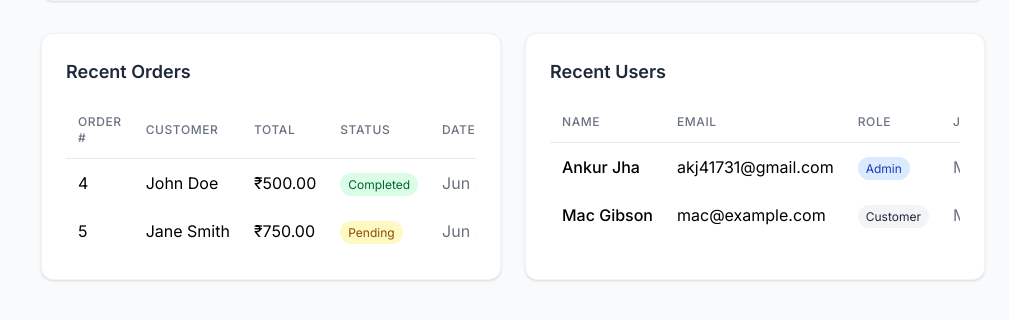
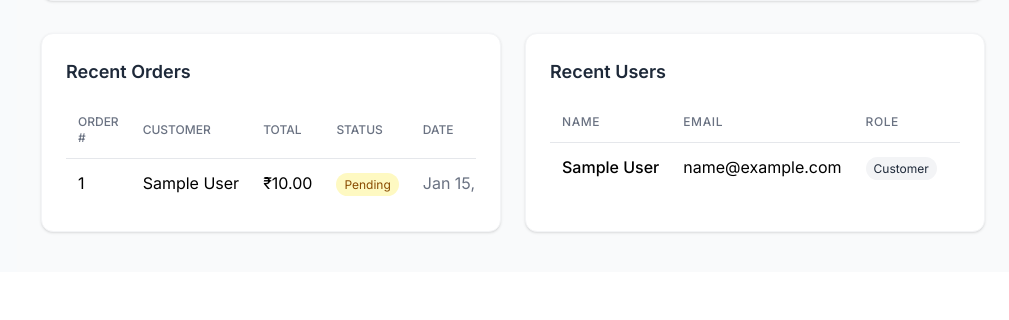
Before and after one commit to ankurjhaaa/makhanaweb-pro, a Laravel app: page /admin/dashboard in a window 1280 px wide. Shown: the part 965-1285 px from the top of the page, without its empty margins (271-1280 px from the left). After the commit the page ends 1199 px from the top, so only its background shows below. Run offline with Laravel 12, Linux system fonts and the light colour scheme; a user stored in the database is signed in; tables that the repository leaves empty hold one stand-in row (values such as "Sample post"); style sheets or scripts are compiled from the project's sources; parts of the project's set-up code (start-up, migrations or seed data) failed here and were passed over; some libraries are stand-ins or nearby versions.

Commit message:
admin dashboard work and status work done in admin

```diff
--- a/app/Http/Controllers/AdminController.php
+++ b/app/Http/Controllers/AdminController.php
@@ -17,8 +17,10 @@
 {
      public function dashboard()
     {
+       $orders = Order::with('user')->latest()->get();
+        $users  = User::latest()->take(2)->get();
 
-        return view('admin.dashboard');
+        return view('admin.dashboard', compact('orders', 'users'));
     }
     public function adminCategoryPage()
     {
@@ -154,7 +156,7 @@
         $product = Product::findOrFail($id);
 
         $imageFileId = $product->image;       // by default old image
-    $imagelink   = $product->imagelink;   // by default old image link
+        $imagelink = $product->imagelink;   // by default old image link
 
         // Agar nayi image upload ho rahi hai
         if ($request->hasFile('image')) {
@@ -178,22 +180,22 @@
 
             if (isset($uploadFile->result) && isset($uploadFile->result->url)) {
                 $imageFileId = $uploadFile->result->fileId;
-            $imagelink   = $uploadFile->result->url;
+                $imagelink = $uploadFile->result->url;
             }
         }
 
         // Update product
         $product->update([
             'category_id' => $request->category_id,
-        'name'        => $request->name,
+            'name' => $request->name,
             'description' => $request->description,
-        'price'       => $request->price,
-        'stock'       => $request->stock,
-        'mrp'         => $request->mrp,
-        'quantity'    => $request->quantity,
-        'unit'        => $request->unit,
-        'image'       => $imageFileId,
-        'imagelink'   => $imagelink,
+            'price' => $request->price,
+            'stock' => $request->stock,
+            'mrp' => $request->mrp,
+            'quantity' => $request->quantity,
+            'unit' => $request->unit,
+            'image' => $imageFileId,
+            'imagelink' => $imagelink,
         ]);
 
         return back()->with('success', 'Product updated successfully');
@@ -292,6 +294,18 @@
 
         return view('admin.viewOrder', compact('order'));
     }
+    public function updateStatus(Request $request, Order $order)
+    {
+        $request->validate([
+            'status' => 'required|in:pending,processing,shipped,delivered,cancelled'
+        ]);
+
+        $order->status = $request->status;
+        $order->save();
+
+        return back()->with('success', 'Order status updated successfully!');
+    }
+
 
     public function deleteOrder($id)
     {
--- a/resources/views/admin/dashboard.blade.php
+++ b/resources/views/admin/dashboard.blade.php
@@ -88,7 +88,8 @@
                     </div>
 
                     <div class="mt-2 md:mt-0">
-                        <select class="py-1 px-3 border border-gray-300 rounded-md text-sm bg-white shadow-sm focus:outline-none focus:ring-2 focus:ring-blue-500 focus:border-blue-500">
+                        <select
+                            class="py-1 px-3 border border-gray-300 rounded-md text-sm bg-white shadow-sm focus:outline-none focus:ring-2 focus:ring-blue-500 focus:border-blue-500">
                             <option>Month</option>
                             <option>Week</option>
                             <option>Year</option>
@@ -107,7 +108,8 @@
                 <div class="flex flex-wrap justify-between items-center mb-6">
                     <h3 class="text-lg font-semibold text-gray-800">Stock Unit</h3>
                     <div class="mt-2 md:mt-0">
-                        <select class="py-1 px-3 border border-gray-300 rounded-md text-sm bg-white shadow-sm focus:outline-none focus:ring-2 focus:ring-blue-500 focus:border-blue-500">
+                        <select
+                            class="py-1 px-3 border border-gray-300 rounded-md text-sm bg-white shadow-sm focus:outline-none focus:ring-2 focus:ring-blue-500 focus:border-blue-500">
                             <option>All time</option>
                             <option>This month</option>
                             <option>This year</option>
@@ -118,7 +120,9 @@
                 <!-- Donut chart placeholder -->
                 <div class="relative h-52 w-52 mx-auto">
                     <!-- This would be replaced with an actual chart in a real implementation -->
-                    <div class="rounded-full h-full w-full border-8 border-l-green-600 border-r-yellow-400 border-t-red-500 border-b-green-600 rotate-45"></div>
+                    <div
+                        class="rounded-full h-full w-full border-8 border-l-green-600 border-r-yellow-400 border-t-red-500 border-b-green-600 rotate-45">
+                    </div>
                     <div class="absolute inset-0 flex items-center justify-center">
                         <div class="bg-white h-32 w-32 rounded-full"></div>
                     </div>
@@ -158,12 +162,14 @@
                 <div class="flex items-center gap-4">
                     <div class="flex items-center gap-2">
                         <span class="text-sm text-gray-600">Sort by:</span>
-                        <select class="py-1 px-3 border border-gray-300 rounded-md text-sm bg-white shadow-sm focus:outline-none">
+                        <select
+                            class="py-1 px-3 border border-gray-300 rounded-md text-sm bg-white shadow-sm focus:outline-none">
                             <option>Most sales</option>
                             <option>Highest rated</option>
                         </select>
                     </div>
-                    <button class="bg-green-600 hover:bg-green-700 text-white py-1 px-3 rounded-md text-sm flex items-center gap-1">
+                    <button
+                        class="bg-green-600 hover:bg-green-700 text-white py-1 px-3 rounded-md text-sm flex items-center gap-1">
                         <i class="fas fa-plus"></i> Add products
                     </button>
                 </div>
@@ -237,40 +243,56 @@
                     <table class="min-w-full">
                         <thead>
                             <tr class="border-b border-gray-200">
-                                <th class="text-left py-3 px-3 text-xs font-medium text-gray-500 uppercase tracking-wider">Order #</th>
-                                <th class="text-left py-3 px-3 text-xs font-medium text-gray-500 uppercase tracking-wider">Customer</th>
-                                <th class="text-left py-3 px-3 text-xs font-medium text-gray-500 uppercase tracking-wider">Total</th>
-                                <th class="text-left py-3 px-3 text-xs font-medium text-gray-500 uppercase tracking-wider">Status</th>
-                                <th class="text-left py-3 px-3 text-xs font-medium text-gray-500 uppercase tracking-wider">Date</th>
+                                <th class="text-left py-3 px-3 text-xs font-medium text-gray-500 uppercase">Order #</th>
+                                <th class="text-left py-3 px-3 text-xs font-medium text-gray-500 uppercase">Customer</th>
+                                <th class="text-left py-3 px-3 text-xs font-medium text-gray-500 uppercase">Total</th>
+                                <th class="text-left py-3 px-3 text-xs font-medium text-gray-500 uppercase">Status</th>
+                                <th class="text-left py-3 px-3 text-xs font-medium text-gray-500 uppercase">Date</th>
                             </tr>
                         </thead>
                         <tbody>
+                            @forelse($orders->take(2) as $order)
                                 <tr class="hover:bg-gray-50">
-                                <td class="py-3 px-3 whitespace-nowrap">4</td>
-                                <td class="py-3 px-3 whitespace-nowrap">John Doe</td>
-                                <td class="py-3 px-3 whitespace-nowrap">₹500.00</td>
+                                    <td class="py-3 px-3 whitespace-nowrap">{{ $order->id }}</td>
+                                    <td class="py-3 px-3 whitespace-nowrap"> {{ $order->user->name ?? 'Guest User' }}</td>
+                                    <td class="py-3 px-3 whitespace-nowrap">₹{{ number_format($order->total_amount, 2) }}</td>
                                     <td class="py-3 px-3 whitespace-nowrap">
-                                    <span class="px-2 py-1 text-xs bg-green-100 text-green-800 rounded-full">
-                                        Completed
+                                        <span
+                                            class="px-2 py-1 text-xs rounded-full
+                                                                                        {{ $order->status == 'completed' ? 'bg-green-100 text-green-800' : ($order->status == 'pending' ? 'bg-yellow-100 text-yellow-800' : 'bg-gray-100 text-gray-800') }}">
+                                            {{ ucfirst($order->status) }}
                                         </span>
                                     </td>
-                                <td class="py-3 px-3 whitespace-nowrap text-gray-500">Jun 3, 2024</td>
+                                    <td class="py-3 px-3 whitespace-nowrap text-gray-500">
+                                        {{ $order->created_at->format('M d, Y') }}
+                                    </td>
+                                </tr>
+                            @empty
+                                <!-- Placeholder Rows -->
+                                <tr class="hover:bg-gray-50">
+                                    <td class="py-3 px-3">-</td>
+                                    <td class="py-3 px-3">No orders yet</td>
+                                    <td class="py-3 px-3">₹0.00</td>
+                                    <td class="py-3 px-3">
+                                        <span class="px-2 py-1 text-xs bg-gray-100 text-gray-500 rounded-full">N/A</span>
+                                    </td>
+                                    <td class="py-3 px-3 text-gray-500">-</td>
                                 </tr>
                                 <tr class="hover:bg-gray-50">
-                                <td class="py-3 px-3 whitespace-nowrap">5</td>
-                                <td class="py-3 px-3 whitespace-nowrap">Jane Smith</td>
-                                <td class="py-3 px-3 whitespace-nowrap">₹750.00</td>
-                                <td class="py-3 px-3 whitespace-nowrap">
-                                    <span class="px-2 py-1 text-xs bg-yellow-100 text-yellow-800 rounded-full">
-                                        Pending
-                                    </span>
+                                    <td class="py-3 px-3">-</td>
+                                    <td class="py-3 px-3">No orders yet</td>
+                                    <td class="py-3 px-3">₹0.00</td>
+                                    <td class="py-3 px-3">
+                                        <span class="px-2 py-1 text-xs bg-gray-100 text-gray-500 rounded-full">N/A</span>
                                     </td>
-                                <td class="py-3 px-3 whitespace-nowrap text-gray-500">Jun 5, 2024</td>
+                                    <td class="py-3 px-3 text-gray-500">-</td>
                                 </tr>
+                            @endforelse
                         </tbody>
                     </table>
                 </div>
             </div>
+
 
             <!-- Recent Users -->
             <div class="bg-white rounded-xl shadow-sm border border-gray-100 p-6">
@@ -279,34 +301,34 @@
                     <table class="min-w-full">
                         <thead>
                             <tr class="border-b border-gray-200">
-                                <th class="text-left py-3 px-3 text-xs font-medium text-gray-500 uppercase tracking-wider">Name</th>
-                                <th class="text-left py-3 px-3 text-xs font-medium text-gray-500 uppercase tracking-wider">Email</th>
-                                <th class="text-left py-3 px-3 text-xs font-medium text-gray-500 uppercase tracking-wider">Role</th>
-                                <th class="text-left py-3 px-3 text-xs font-medium text-gray-500 uppercase tracking-wider">Joined</th>
+                                <th class="text-left py-3 px-3 text-xs font-medium text-gray-500 uppercase tracking-wider">
+                                    Name</th>
+                                <th class="text-left py-3 px-3 text-xs font-medium text-gray-500 uppercase tracking-wider">
+                                    Email</th>
+                                <th class="text-left py-3 px-3 text-xs font-medium text-gray-500 uppercase tracking-wider">
+                                    Role</th>
+                                <th class="text-left py-3 px-3 text-xs font-medium text-gray-500 uppercase tracking-wider">
+                                    Joined</th>
                             </tr>
                         </thead>
                         <tbody>
+                            @foreach($users as $user)
                                     <tr class="hover:bg-gray-50">
-                                <td class="py-3 px-3 whitespace-nowrap font-medium">Ankur Jha</td>
-                                <td class="py-3 px-3 whitespace-nowrap">akj41731@gmail.com</td>
+                                        <td class="py-3 px-3 whitespace-nowrap font-medium">{{ $user->name }}</td>
+                                        <td class="py-3 px-3 whitespace-nowrap">{{ $user->email }}</td>
                                         <td class="py-3 px-3 whitespace-nowrap">
-                                    <span class="px-2 py-1 text-xs bg-blue-100 text-blue-800 rounded-full">
-                                        Admin
+                                            <span class="px-2 py-1 text-xs rounded-full
+                                {{ $user->role == 'admin' ? 'bg-blue-100 text-blue-800' : 'bg-gray-100 text-gray-800' }}">
+                                                {{ ucfirst($user->role) }}
                                             </span>
                                         </td>
-                                <td class="py-3 px-3 whitespace-nowrap text-gray-500">May 5, 2024</td>
+                                        <td class="py-3 px-3 whitespace-nowrap text-gray-500">
+                                            {{ $user->created_at->format('M d, Y') }}
+                                        </td>
                                     </tr>
-                            <tr class="hover:bg-gray-50">
-                                <td class="py-3 px-3 whitespace-nowrap font-medium">Mac Gibson</td>
-                                <td class="py-3 px-3 whitespace-nowrap">mac@example.com</td>
-                                <td class="py-3 px-3 whitespace-nowrap">
-                                    <span class="px-2 py-1 text-xs bg-gray-100 text-gray-800 rounded-full">
-                                        Customer
-                                    </span>
-                                </td>
-                                <td class="py-3 px-3 whitespace-nowrap text-gray-500">May 10, 2024</td>
-                            </tr>
+                            @endforeach
                         </tbody>
+
                     </table>
                 </div>
             </div>
--- a/routes/web.php
+++ b/routes/web.php
@@ -90,6 +90,8 @@
     Route::delete('/admin/orders/{id}', 'deleteOrder')->name('admin.deleteOrder');
 
     Route::get('/admin/orders/{id}', [AdminController::class, 'viewOrder'])->name('admin.viewOrder');
+    Route::put('/orders/{order}/status', [AdminController::class, 'updateStatus'])->name('orders.updateStatus');
+
     Route::get('/admin/orders/{id}/delivery-slip', [AdminController::class, 'deliverySlip'])->name('orders.deliverySlip');
 
 });
```
Also changed, not shown: resources/views/admin/viewOrder.blade.php (+21 -8 lines). Lines whose indentation alone changed are shown as unchanged.
